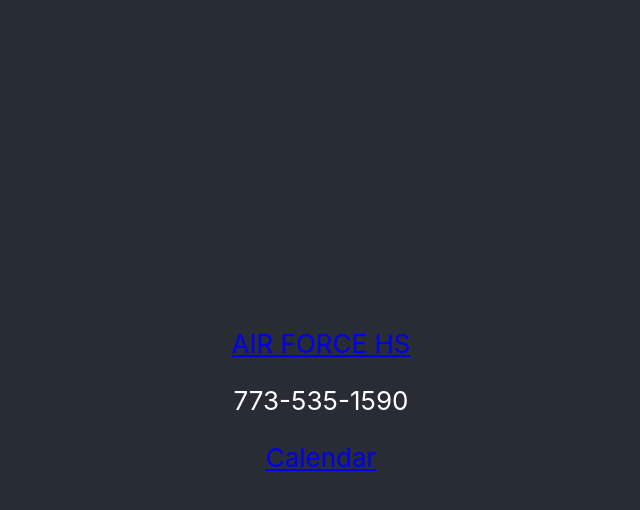
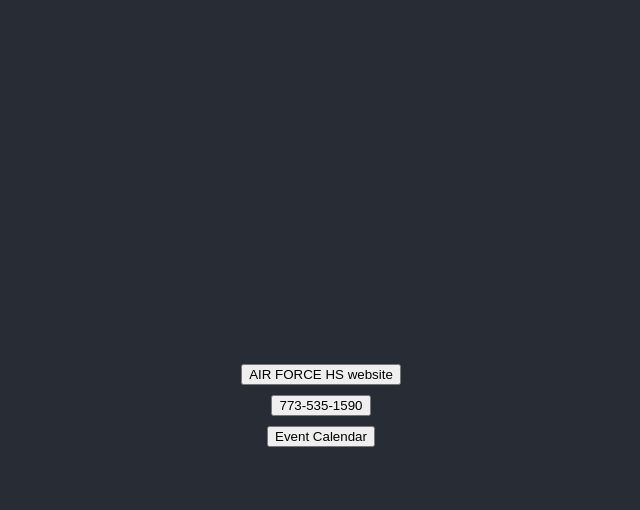
Before and after one commit to incognitofox/cpsn16, a React (Create React App) app: page / in a window 1280 px wide. Both pictures are taken after a click on the input "Get started". Shown: the top 510 px of the page, without its empty margins (319-959 px from the left). Built offline with nearby package versions, Linux system fonts and the light colour scheme.

Commit message:
made buttons on school pages

```diff
--- a/src/pages/Home.js
+++ b/src/pages/Home.js
@@ -50,8 +50,15 @@
         console.log(row)
         return(
             <div className="App-header">
-                <a href={row['url']}>{school}</a><p>{row['phone']}</p>
-                <a href="/calendar"> Calendar </a>
+                <form action={row['url']}>
+                    <button type="submit">{`${school} website`}</button>
+                </form>
+                <form action={`tel:${row['phone']}`}>
+                    <button type="submit">{row['phone']}</button>
+                </form>
+                <form action={"/calendar"}>
+                    <button type="submit"> Event Calendar </button>
+                </form>
             </div>
         );
     }
```
